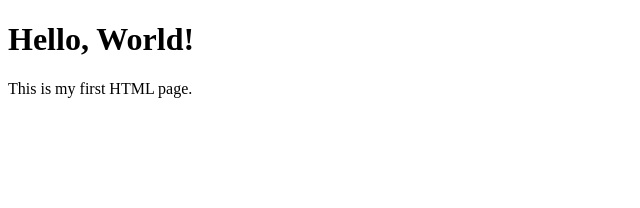
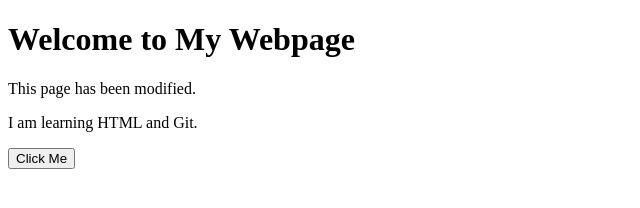
Before and after one commit to DarshanG256/DevopsLab, a plain HTML site: page index.html in a window 1280 px wide. Shown: the whole page, without its empty margins (0-640 px from the left). Drawn offline with Linux system fonts and the light colour scheme.

Commit message:
Second Commit

```diff
--- a/index.html
+++ b/index.html
@@ -1,10 +1,13 @@
 <!DOCTYPE html>
 <html>
 <head>
-    <title>My First Webpage</title>
+    <title>My Updated Webpage</title>
 </head>
 <body>
-    <h1>Hello, World!</h1>
-    <p>This is my first HTML page.</p>
+    <h1>Welcome to My Webpage</h1>
+    <p>This page has been modified.</p>
+    <p>I am learning HTML and Git.</p>
+
+    <button>Click Me</button>
 </body>
 </html>
```
